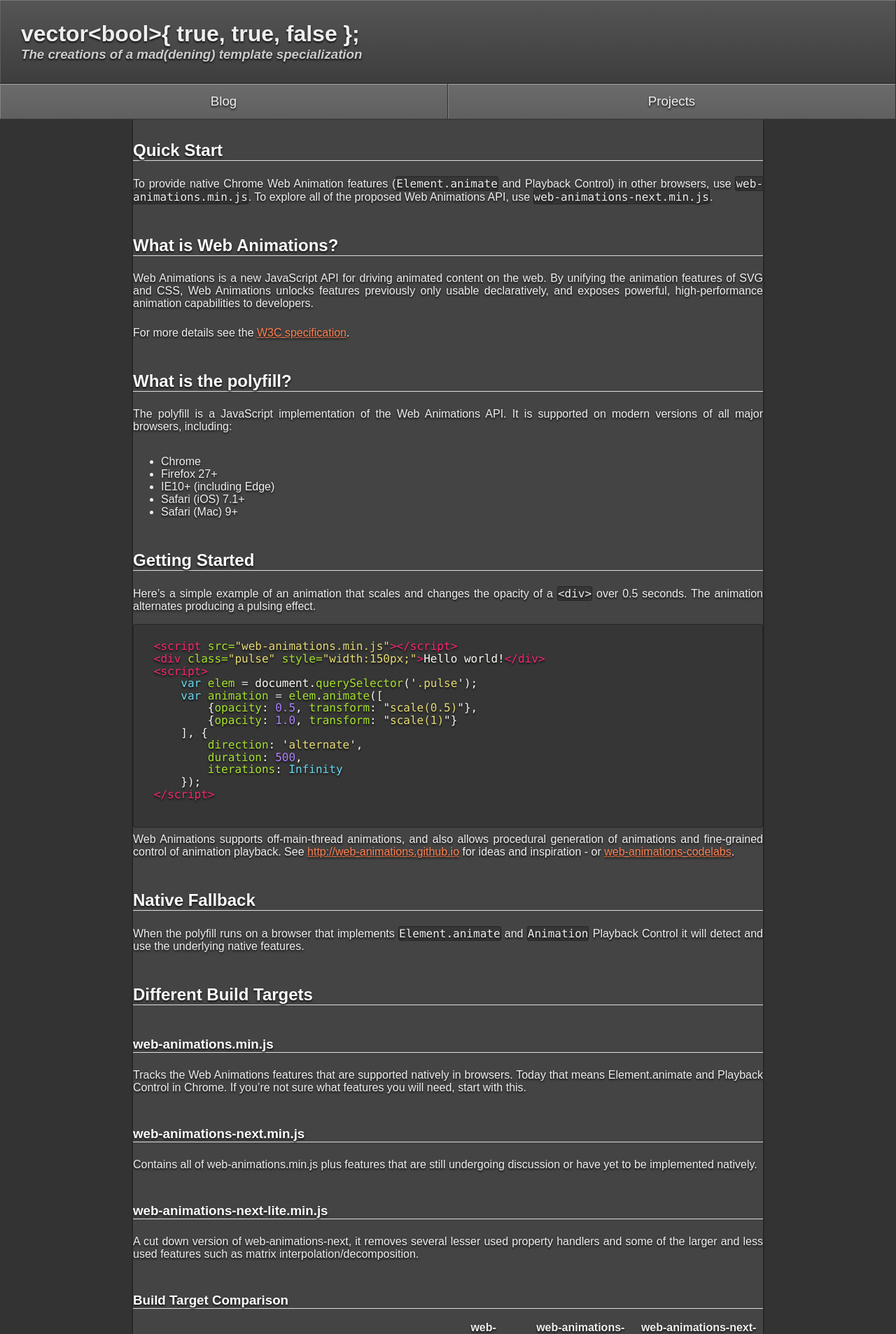
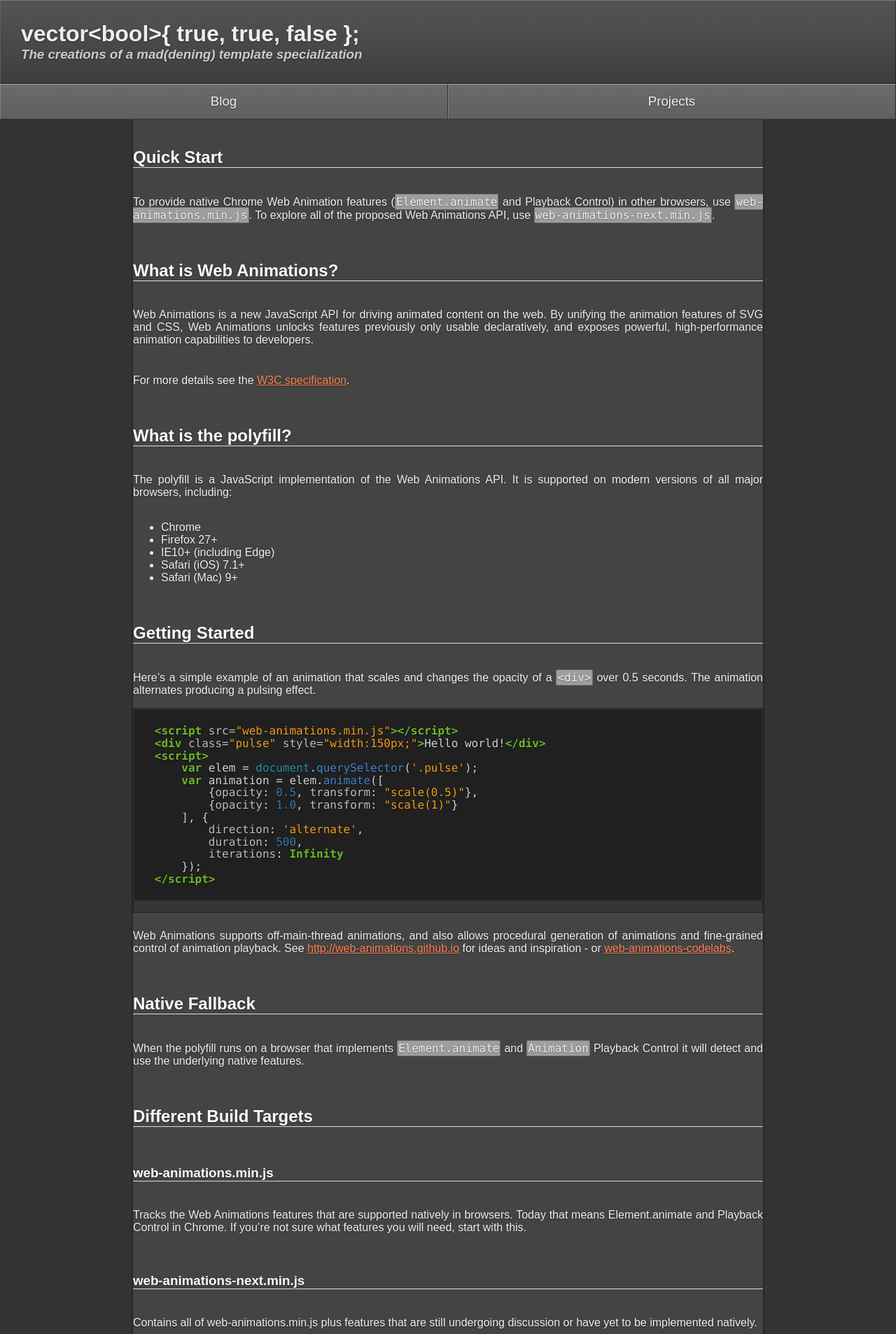
Before and after one commit to vector-of-bool/vector-of-bool.github.io, a Jekyll site: the page built from bower_components/web-animations-js/README.md, in a window 1280 px wide. Shown: the top 1907 px of the page at 70% size. Built offline with Jekyll 4.4.1, drawn with Linux system fonts in a browser that asks for light colours; our own code applies the rules of GitHub Pages for plain Markdown files.

Commit message:
HUGE cosmetic improvements. Less ugly. More readable.

```diff
--- a/_includes/inline-styles.css
+++ b/_includes/inline-styles.css
@@ -6,7 +6,7 @@ body {
   background-color: #333;
   color: #eee;
   font-family: Ubuntu, Arial, Helvetica, sans-serif;
-  text-shadow: 0 2px 3px rgba(0,0,0,0.8);
+  text-shadow: 0 1px 2px rgba(0,0,0,0.4);
   margin: 0;
   /*max-width: 1500px;*/
   /*margin: 30px auto;*/
@@ -131,11 +131,11 @@ vb-content [clipper] {
 }
 
 .post .post-content {
-  padding: 10px;
+  padding: 30px;
 }
 
 .post p{
-  line-height: 1.3em;
+  line-height: 1.5em;
 }
 
 .post-content > *:first-child,
@@ -249,6 +249,10 @@ vb-content h1 {
 vb-content div[content]:not(.override-img-styles) img {
   width: 100% !important;
   height: auto !important;
+}
+
+ol > :not(:first-child) {
+  margin-top: 10px;
 }
 
 vb-footer {
@@ -374,12 +378,12 @@ div.page-container h2,
 div.page-container h3 {
   color: #fcfcfc;
   border-bottom: 1px solid #ddd;
-  margin-top: 30px;
+  margin-top: 40px;
   margin-bottom: 15px;
 }
 
 div.page-container p {
-  margin-top: 8px;
+  margin-top: 24px;
 }
 
 .post-meta {
--- a/css/extra-styles.css
+++ b/css/extra-styles.css
@@ -16,9 +16,9 @@ a.post-link:hover {
 div.highlighter-rouge,
 code.highlighter-rouge {
   border: 1px solid rgba(0,0,0,0.3);
-  /*padding: 2px;*/
-  border-radius: 3px;
-  background-image: linear-gradient(to bottom, rgba(0,0,0, 0.2), rgba(0,0,0, 0.2));
+  padding: 1px;
+  border-radius: 2px;
+  background-color: rgba(0,0,0, 0.2);
 }
 
 div.highlighter-rouge > pre.highlight {
--- a/css/syntax.css
+++ b/css/syntax.css
@@ -22,162 +22,81 @@ code,pre {
     font-family: Consolas,"Courier New",Courier,FreeMono,monospace;
 }
 
-.highlight .hll {
-    background-color: #49483e
-}
-
-.highlight {
-    color: #f8f8f2
-}
-
-.highlight .c {
-    color: #75715e
-}
-
-.highlight .err {
-    color: #960050;
-    background-color: #1e0010
-}
-
-.highlight .k {
-    color: #66d9ef
-}
-
-.highlight .l {
-    color: #ae81ff
-}
-
-.highlight .n {
-    color: #f8f8f2
-}
-
-.highlight .o {
-    color: #ddd;
-}
-
-.highlight .p {
-    color: #f8f8f2
-}
-
-.highlight .cp {
-    color: lightgreen;
-}
-
-.highlight .c1,
-.highlight .cm,
-.highlight .cs {
-    /* Comments */
-    color: #aaa;
-}
-
-.highlight .ge {
-    font-style: italic
-}
-
-.highlight .gs {
-    font-weight: 700
-}
-
-.highlight .kc,.highlight .kd {
-    color: #66d9ef
-}
-
-.highlight .kn {
-    color: #f92672
-}
-
-.highlight .kp,.highlight .kr,.highlight .kt {
-    color: #66d9ef
-}
-
-.highlight .ld {
-    color: #e6db74
-}
-
-.highlight .m {
-    color: #ae81ff
-}
-
-.highlight .s {
-    color: #e6db74
-}
-
-.highlight .na {
-    color: #a6e22e
-}
-
-.highlight .nb {
-    color: #f8f8f2
-}
-
-.highlight .nc {
-    color: #a6e22e
-}
-
-.highlight .no {
-    color: #66d9ef
-}
-
-.highlight .nd {
-    color: #a6e22e
-}
-
-.highlight .ni {
-    color: #f8f8f2
-}
-
-.highlight .ne,.highlight .nf {
-    color: #a6e22e
-}
-
-.highlight .nl,.highlight .nn {
-    color: #f8f8f2
-}
-
-.highlight .nx {
-    color: #a6e22e
-}
-
-.highlight .py {
-    color: #f8f8f2
-}
-
-.highlight .nt {
-    color: #f92672
-}
-
-.highlight .nv {
-    color: #f8f8f2
-}
-
-.highlight .ow {
-    color: #f92672
-}
-
-.highlight .w {
-    color: #f8f8f2
-}
-
-.highlight .mf,.highlight .mh,.highlight .mi,.highlight .mo {
-    color: #ae81ff
-}
-
-.highlight .s2,.highlight .sb,.highlight .sc,.highlight .sd {
-    color: #e6db74
-}
-
-.highlight .se {
-    color: #ae81ff
-}
-
-.highlight .s1,.highlight .sh,.highlight .si,.highlight .sr,.highlight .ss,.highlight .sx {
-    color: #e6db74
-}
-
-.highlight .bp,.highlight .vc,.highlight .vg,.highlight .vi {
-    color: #f8f8f2
-}
-
-.highlight .il {
-    color: #ae81ff
-}
+.highlight .hll { background-color: #404040 }
+.highlight  { background: #202020; color: #d0d0d0 }
+.highlight .c { color: #999999; font-style: italic } /* Comment */
+.highlight .err { color: #a61717; background-color: #e3d2d2 } /* Error */
+.highlight .esc { color: #d0d0d0 } /* Escape */
+.highlight .g { color: #d0d0d0 } /* Generic */
+.highlight .k { color: #6ab825; font-weight: bold } /* Keyword */
+.highlight .l { color: #d0d0d0 } /* Literal */
+.highlight .n { color: #d0d0d0 } /* Name */
+.highlight .o { color: #d0d0d0 } /* Operator */
+.highlight .x { color: #d0d0d0 } /* Other */
+.highlight .p { color: #d0d0d0 } /* Punctuation */
+.highlight .ch { color: #999999; font-style: italic } /* Comment.Hashbang */
+.highlight .cm { color: #999999; font-style: italic } /* Comment.Multiline */
+.highlight .cp { color: #cd2828; font-weight: bold } /* Comment.Preproc */
+.highlight .cpf { color: #999999; font-style: italic } /* Comment.PreprocFile */
+.highlight .c1 { color: #999999; font-style: italic } /* Comment.Single */
+.highlight .cs { color: #e50808; font-weight: bold; background-color: #520000 } /* Comment.Special */
+.highlight .gd { color: #d22323 } /* Generic.Deleted */
+.highlight .ge { color: #d0d0d0; font-style: italic } /* Generic.Emph */
+.highlight .gr { color: #d22323 } /* Generic.Error */
+.highlight .gh { color: #ffffff; font-weight: bold } /* Generic.Heading */
+.highlight .gi { color: #589819 } /* Generic.Inserted */
+.highlight .go { color: #cccccc } /* Generic.Output */
+.highlight .gp { color: #aaaaaa } /* Generic.Prompt */
+.highlight .gs { color: #d0d0d0; font-weight: bold } /* Generic.Strong */
+.highlight .gu { color: #ffffff; text-decoration: underline } /* Generic.Subheading */
+.highlight .gt { color: #d22323 } /* Generic.Traceback */
+.highlight .kc { color: #6ab825; font-weight: bold } /* Keyword.Constant */
+.highlight .kd { color: #6ab825; font-weight: bold } /* Keyword.Declaration */
+.highlight .kn { color: #6ab825; font-weight: bold } /* Keyword.Namespace */
+.highlight .kp { color: #6ab825 } /* Keyword.Pseudo */
+.highlight .kr { color: #6ab825; font-weight: bold } /* Keyword.Reserved */
+.highlight .kt { color: #6ab825; font-weight: bold } /* Keyword.Type */
+.highlight .ld { color: #d0d0d0 } /* Literal.Date */
+.highlight .m { color: #3677a9 } /* Literal.Number */
+.highlight .s { color: #ed9d13 } /* Literal.String */
+.highlight .na { color: #bbbbbb } /* Name.Attribute */
+.highlight .nb { color: #24909d } /* Name.Builtin */
+.highlight .nc { color: #447fcf; text-decoration: underline } /* Name.Class */
+.highlight .no { color: #40ffff } /* Name.Constant */
+.highlight .nd { color: #ffa500 } /* Name.Decorator */
+.highlight .ni { color: #d0d0d0 } /* Name.Entity */
+.highlight .ne { color: #bbbbbb } /* Name.Exception */
+.highlight .nf { color: #447fcf } /* Name.Function */
+.highlight .nl { color: #d0d0d0 } /* Name.Label */
+.highlight .nn { color: #447fcf; text-decoration: underline } /* Name.Namespace */
+.highlight .nx { color: #d0d0d0 } /* Name.Other */
+.highlight .py { color: #d0d0d0 } /* Name.Property */
+.highlight .nt { color: #6ab825; font-weight: bold } /* Name.Tag */
+.highlight .nv { color: #40ffff } /* Name.Variable */
+.highlight .ow { color: #6ab825; font-weight: bold } /* Operator.Word */
+.highlight .w { color: #666666 } /* Text.Whitespace */
+.highlight .mb { color: #3677a9 } /* Literal.Number.Bin */
+.highlight .mf { color: #3677a9 } /* Literal.Number.Float */
+.highlight .mh { color: #3677a9 } /* Literal.Number.Hex */
+.highlight .mi { color: #3677a9 } /* Literal.Number.Integer */
+.highlight .mo { color: #3677a9 } /* Literal.Number.Oct */
+.highlight .sa { color: #ed9d13 } /* Literal.String.Affix */
+.highlight .sb { color: #ed9d13 } /* Literal.String.Backtick */
+.highlight .sc { color: #ed9d13 } /* Literal.String.Char */
+.highlight .dl { color: #ed9d13 } /* Literal.String.Delimiter */
+.highlight .sd { color: #ed9d13 } /* Literal.String.Doc */
+.highlight .s2 { color: #ed9d13 } /* Literal.String.Double */
+.highlight .se { color: #ed9d13 } /* Literal.String.Escape */
+.highlight .sh { color: #ed9d13 } /* Literal.String.Heredoc */
+.highlight .si { color: #ed9d13 } /* Literal.String.Interpol */
+.highlight .sx { color: #ffa500 } /* Literal.String.Other */
+.highlight .sr { color: #ed9d13 } /* Literal.String.Regex */
+.highlight .s1 { color: #ed9d13 } /* Literal.String.Single */
+.highlight .ss { color: #ed9d13 } /* Literal.String.Symbol */
+.highlight .bp { color: #24909d } /* Name.Builtin.Pseudo */
+.highlight .fm { color: #447fcf } /* Name.Function.Magic */
+.highlight .vc { color: #40ffff } /* Name.Variable.Class */
+.highlight .vg { color: #40ffff } /* Name.Variable.Global */
+.highlight .vi { color: #40ffff } /* Name.Variable.Instance */
+.highlight .vm { color: #40ffff } /* Name.Variable.Magic */
+.highlight .il { color: #3677a9 } /* Literal.Number.Integer.Long */
```
